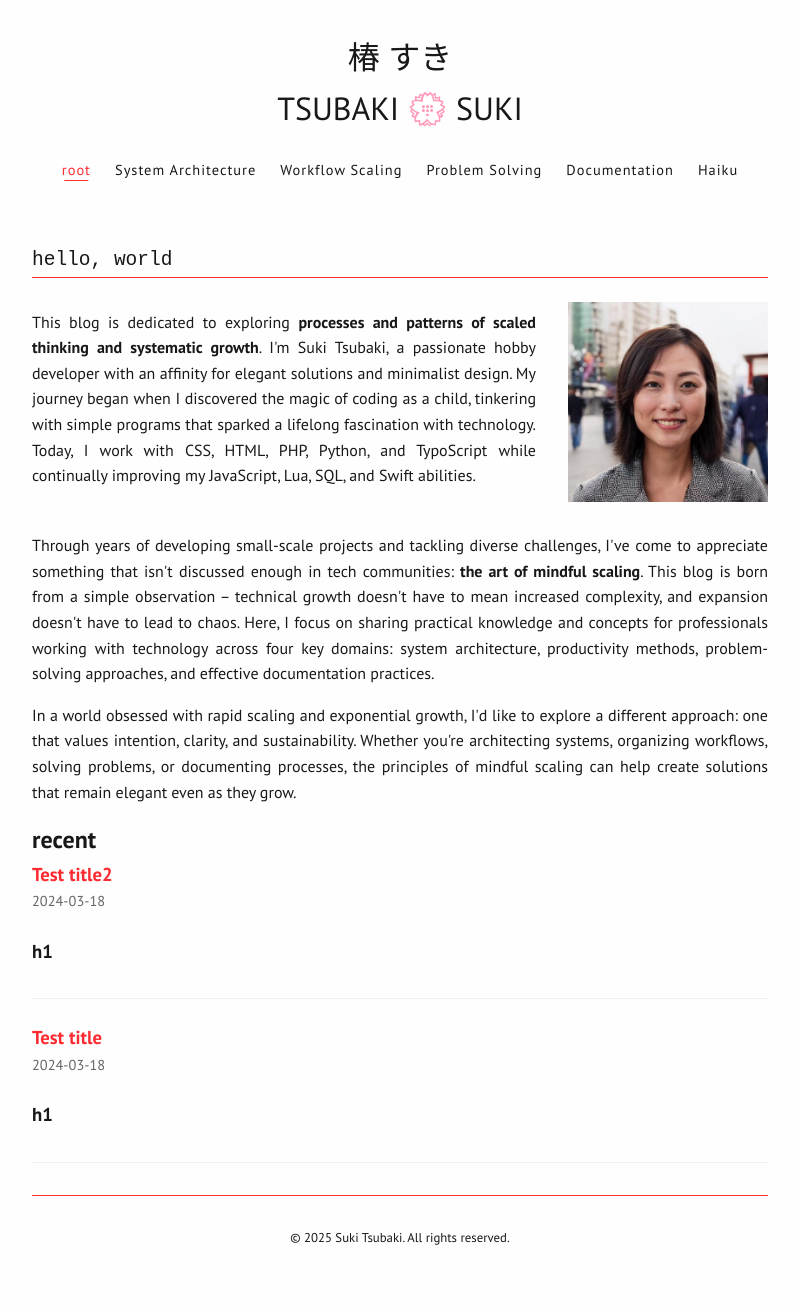
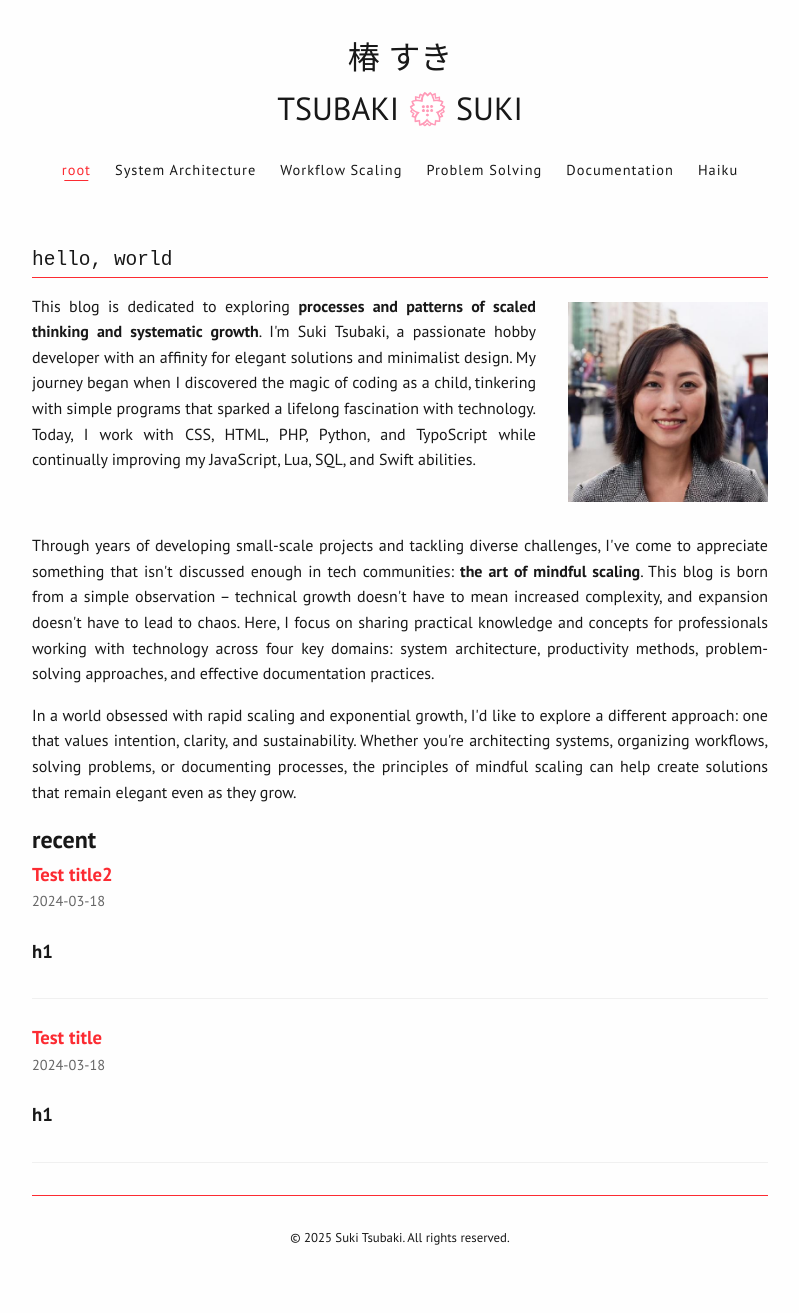
Before and after one commit to sukitsubaki/sukitsubaki.github.io, a Jekyll site: the page built from index.html, in a window 1280 px wide. Shown: the whole page, without its empty margins (240-1039 px from the left). Built offline with Jekyll 4.4.1, drawn with Linux system fonts in a browser that asks for light colours.

Commit message:
Update index.html

```diff
--- a/index.html
+++ b/index.html
@@ -8,7 +8,7 @@ title: Home
         <h1>hello, world</h1>
         <div class="about-me">
             <div class="about-me-text">
-                <p>
+                <p style="margin: 0">
                     This blog is dedicated to exploring <strong>processes and patterns of scaled thinking and systematic growth</strong>. I'm Suki Tsubaki, a passionate hobby developer with an affinity for elegant solutions and minimalist design. My journey began when I discovered the magic of coding as a child, tinkering with simple programs that sparked a lifelong fascination with technology. Today, I work with CSS, HTML, PHP, Python, and TypoScript while continually improving my JavaScript, Lua, SQL, and Swift abilities.
                 </p>
             </div>
```
